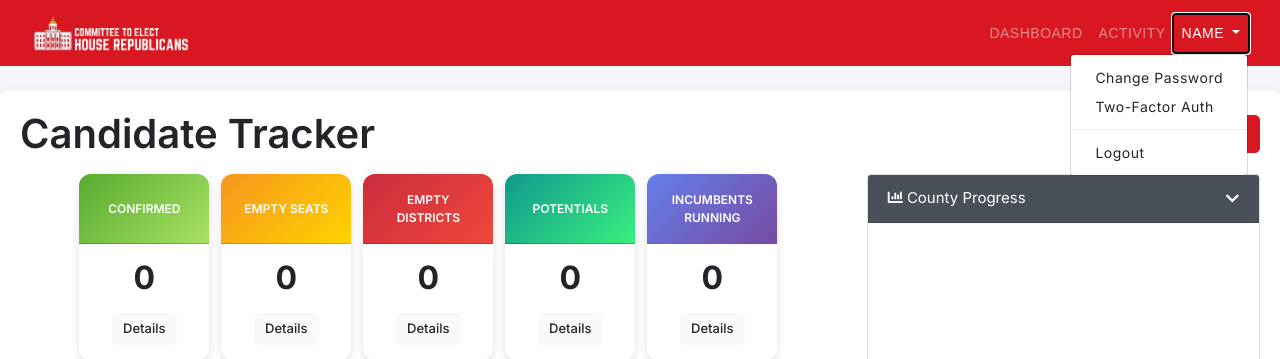
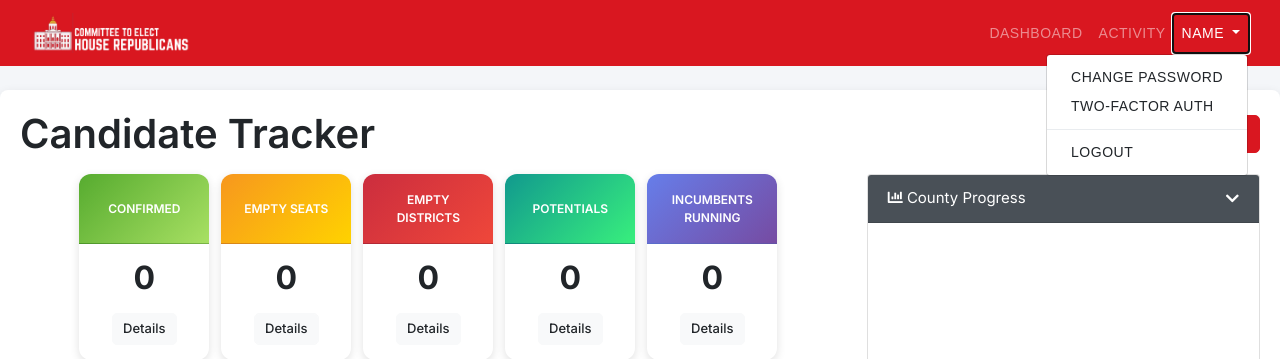
Before and after one commit to cmaidmentnh/nh-candidate-recruitment, a Flask app: page / in a window 1280 px wide, after a click on "NAME". Shown: the top 359 px of the page. Run offline with Flask 3, Linux system fonts and the light colour scheme; the visitor is signed in with stand-in values (Sample User, id 1); data that the repository does not hold is empty; some libraries are stand-ins or nearby versions.

Commit message:
Apply Norwester to entire navbar including dropdowns

```diff
--- a/static/style.css
+++ b/static/style.css
@@ -625,23 +625,16 @@ pre {
 }
 
 /* Navbar Styling */
-.navbar {
+.navbar,
+.navbar .dropdown-menu {
     font-family: 'Norwester', sans-serif;
     letter-spacing: 0.5px;
 }
 
 .navbar .nav-link,
 .navbar .navbar-brand,
-.navbar .dropdown-toggle {
+.navbar .dropdown-toggle,
+.navbar .dropdown-item {
     text-transform: uppercase;
     font-size: 14px;
 }
-
-.navbar .dropdown-menu {
-    font-family: 'Inter', sans-serif;
-    text-transform: none;
-}
-
-.navbar .dropdown-item {
-    font-size: 14px;
-}
```
